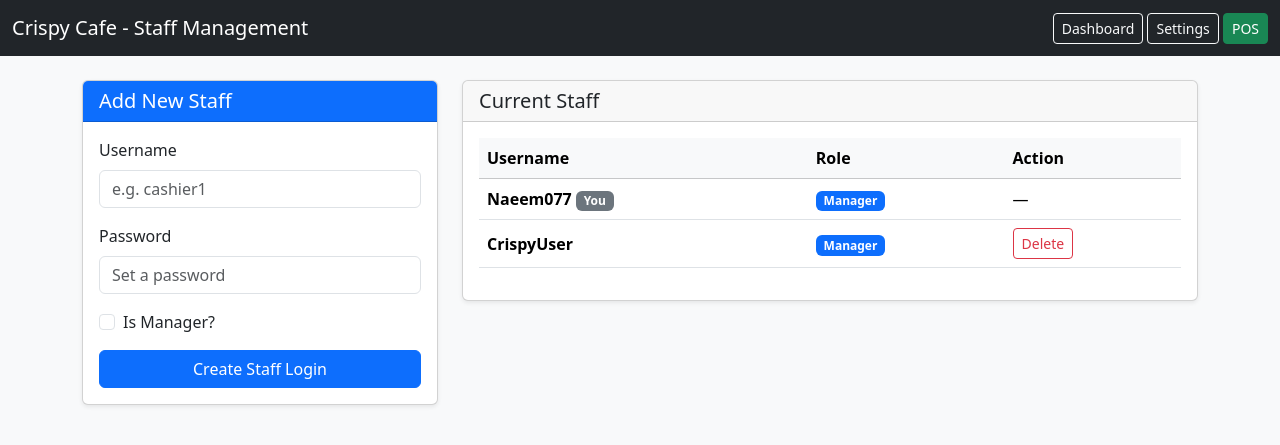
After one commit to Naeemshakir0707/cafe-crispy-pos, a Django app: page /manage/staff/ in a window 1280 px wide. The commit adds this page. Shown: the top 445 px of the page. Run offline with Django 5.2, Linux system fonts and the light colour scheme; a user stored in the database is signed in; data comes from the database, SQL or seed files in the repository.

Commit message:
Add frontend staff management for each restaurant

```diff
--- a/cafe_crispy/urls.py
+++ b/cafe_crispy/urls.py
@@ -35,6 +35,7 @@ urlpatterns = [
     path('daily-closing/', views.daily_closing, name='daily_closing'),
     path('stock-adjustment/', views.stock_adjustment, name='stock_adjustment'),
     path('settings/', views.restaurant_settings, name='restaurant_settings'),
+    path('manage/staff/', views.manage_staff, name='manage_staff'),
 ]
 
 from django.conf import settings
--- a/pos/templates/pos/dashboard.html
+++ b/pos/templates/pos/dashboard.html
@@ -37,6 +37,7 @@
             <a href="/manage/products/" class="btn btn-outline-light btn-sm">Products</a>
             <a href="/stock-adjustment/" class="btn btn-outline-light btn-sm">Stock Adjustment</a>
             <a href="/settings/" class="btn btn-outline-light btn-sm">Settings</a>
+            <a href="/manage/staff/" class="btn btn-outline-light btn-sm">Staff</a>
             <a href="/logout/" class="btn btn-outline-danger btn-sm">Logout</a>
         </div>
     </div>
--- /dev/null
+++ b/pos/templates/pos/manage_staff.html
@@ -0,0 +1,119 @@
+<!DOCTYPE html>
+<html lang="en">
+<head>
+    <meta charset="UTF-8">
+    <meta name="viewport" content="width=device-width, initial-scale=1.0">
+    <title>Manage Staff - {{ restaurant.name }}</title>
+    <link href="https://cdn.jsdelivr.net/npm/bootstrap@5.3.3/dist/css/bootstrap.min.css" rel="stylesheet">
+</head>
+<body class="bg-light">
+
+<nav class="navbar navbar-dark bg-dark">
+    <div class="container-fluid">
+        <span class="navbar-brand">{{ restaurant.name }} - Staff Management</span>
+        <div>
+            <a href="/" class="btn btn-outline-light btn-sm">Dashboard</a>
+            <a href="/settings/" class="btn btn-outline-light btn-sm">Settings</a>
+            <a href="/pos/" class="btn btn-success btn-sm">POS</a>
+        </div>
+    </div>
+</nav>
+
+<div class="container mt-4 mb-5">
+
+    {% if message %}
+        <div class="alert alert-success">{{ message }}</div>
+    {% endif %}
+    {% if error %}
+        <div class="alert alert-danger">{{ error }}</div>
+    {% endif %}
+
+    <div class="row">
+        <!-- Add New Staff -->
+        <div class="col-md-4">
+            <div class="card shadow-sm">
+                <div class="card-header bg-primary text-white">
+                    <h5 class="mb-0">Add New Staff</h5>
+                </div>
+                <div class="card-body">
+                    <form method="POST">
+                        {% csrf_token %}
+                        <input type="hidden" name="action" value="add">
+
+                        <div class="mb-3">
+                            <label class="form-label">Username</label>
+                            <input type="text" name="username" class="form-control" required placeholder="e.g. cashier1">
+                        </div>
+                        <div class="mb-3">
+                            <label class="form-label">Password</label>
+                            <input type="text" name="password" class="form-control" required placeholder="Set a password">
+                        </div>
+                        <div class="mb-3 form-check">
+                            <input type="checkbox" name="is_manager" class="form-check-input" id="is_manager">
+                            <label class="form-check-label" for="is_manager">Is Manager?</label>
+                        </div>
+                        <button type="submit" class="btn btn-primary w-100">Create Staff Login</button>
+                    </form>
+                </div>
+            </div>
+        </div>
+
+        <!-- Staff List -->
+        <div class="col-md-8">
+            <div class="card shadow-sm">
+                <div class="card-header">
+                    <h5 class="mb-0">Current Staff</h5>
+                </div>
+                <div class="card-body">
+                    <table class="table table-hover align-middle">
+                        <thead class="table-light">
+                            <tr>
+                                <th>Username</th>
+                                <th>Role</th>
+                                <th>Action</th>
+                            </tr>
+                        </thead>
+                        <tbody>
+                            {% for profile in staff_list %}
+                            <tr>
+                                <td>
+                                    <strong>{{ profile.user.username }}</strong>
+                                    {% if profile.user == request.user %}
+                                        <span class="badge bg-secondary">You</span>
+                                    {% endif %}
+                                </td>
+                                <td>
+                                    {% if profile.is_manager %}
+                                        <span class="badge bg-primary">Manager</span>
+                                    {% else %}
+                                        <span class="badge bg-success">Staff</span>
+                                    {% endif %}
+                                </td>
+                                <td>
+                                    {% if profile.user != request.user %}
+                                    <form method="POST" class="d-inline" onsubmit="return confirm('Delete this staff account?')">
+                                        {% csrf_token %}
+                                        <input type="hidden" name="action" value="delete">
+                                        <input type="hidden" name="profile_id" value="{{ profile.id }}">
+                                        <button type="submit" class="btn btn-sm btn-outline-danger">Delete</button>
+                                    </form>
+                                    {% else %}
+                                        —
+                                    {% endif %}
+                                </td>
+                            </tr>
+                            {% empty %}
+                            <tr>
+                                <td colspan="3" class="text-center text-muted">No staff added yet.</td>
+                            </tr>
+                            {% endfor %}
+                        </tbody>
+                    </table>
+                </div>
+            </div>
+        </div>
+    </div>
+</div>
+
+</body>
+</html>
--- a/pos/templates/pos/restaurant_settings.html
+++ b/pos/templates/pos/restaurant_settings.html
@@ -27,6 +27,7 @@
             <a href="/manage/categories/" class="btn btn-outline-light btn-sm">Categories</a>
             <a href="/manage/products/" class="btn btn-outline-light btn-sm">Products</a>
             <a href="/pos/" class="btn btn-success btn-sm">POS</a>
+            <a href="/manage/staff/" class="btn btn-outline-info">Manage Staff</a>
         </div>
     </div>
 </nav>
--- a/pos/views.py
+++ b/pos/views.py
@@ -604,3 +604,60 @@ def restaurant_settings(request):
         'restaurant': restaurant,
     }
     return render(request, 'pos/restaurant_settings.html', context)
+
+@login_required(login_url='login')
+def manage_staff(request):
+    restaurant = get_user_restaurant(request.user)
+    if not restaurant:
+        return render(request, 'pos/no_restaurant.html')
+
+    from django.contrib.auth.models import User
+    from .models import UserProfile
+
+    # Get all staff of this restaurant
+    staff_list = UserProfile.objects.filter(restaurant=restaurant).select_related('user')
+
+    message = None
+    error = None
+
+    if request.method == 'POST':
+        action = request.POST.get('action')
+
+        if action == 'add':
+            username = request.POST.get('username', '').strip()
+            password = request.POST.get('password', '').strip()
+            is_manager = request.POST.get('is_manager') == 'on'
+
+            if not username or not password:
+                error = "Username and Password are required."
+            elif User.objects.filter(username=username).exists():
+                error = "This username is already taken. Please choose another."
+            else:
+                # Create user
+                user = User.objects.create_user(username=username, password=password)
+                # Link to restaurant
+                UserProfile.objects.create(
+                    user=user,
+                    restaurant=restaurant,
+                    is_manager=is_manager
+                )
+                message = f"Staff '{username}' created successfully."
+
+        elif action == 'delete':
+            profile_id = request.POST.get('profile_id')
+            profile = UserProfile.objects.filter(id=profile_id, restaurant=restaurant).first()
+            if profile and profile.user != request.user:  # Prevent deleting yourself
+                user = profile.user
+                profile.delete()
+                user.delete()
+                message = "Staff deleted successfully."
+            else:
+                error = "You cannot delete your own account."
+
+    context = {
+        'restaurant': restaurant,
+        'staff_list': staff_list,
+        'message': message,
+        'error': error,
+    }
+    return render(request, 'pos/manage_staff.html', context)
```
